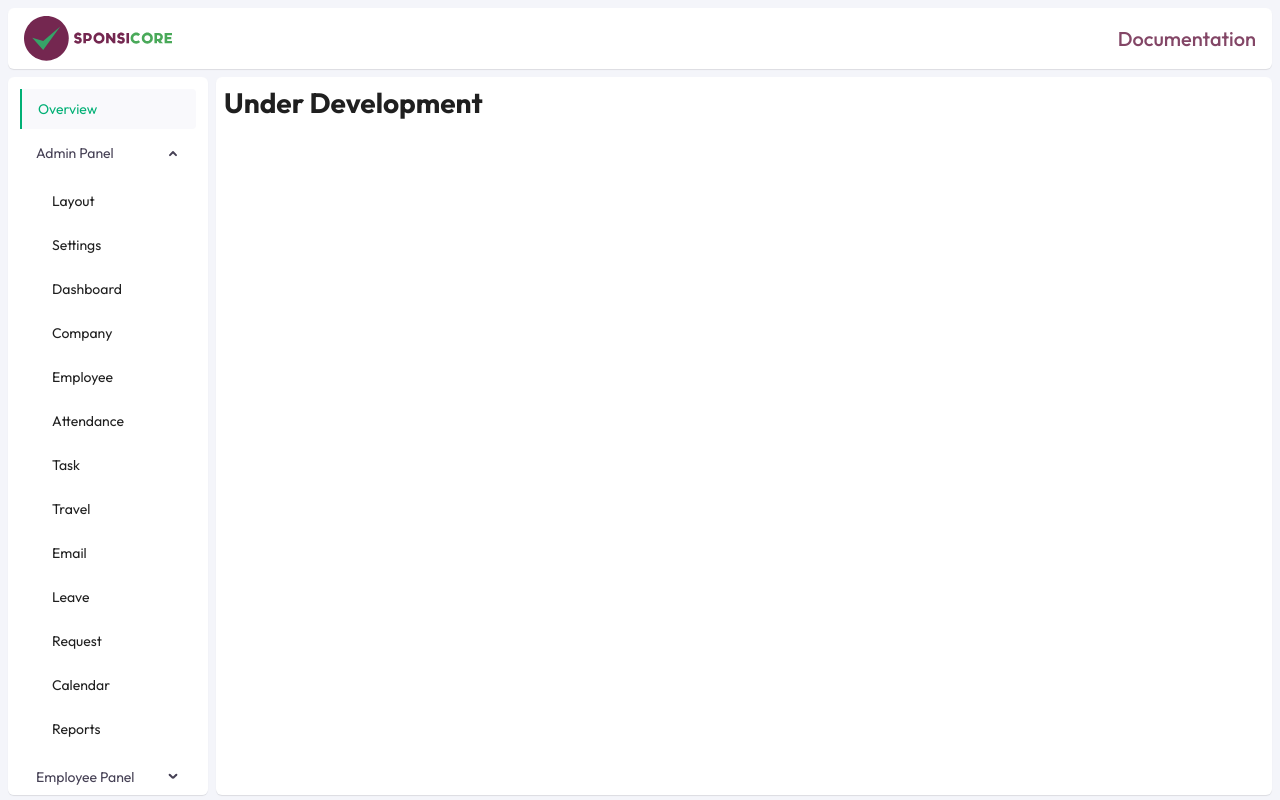
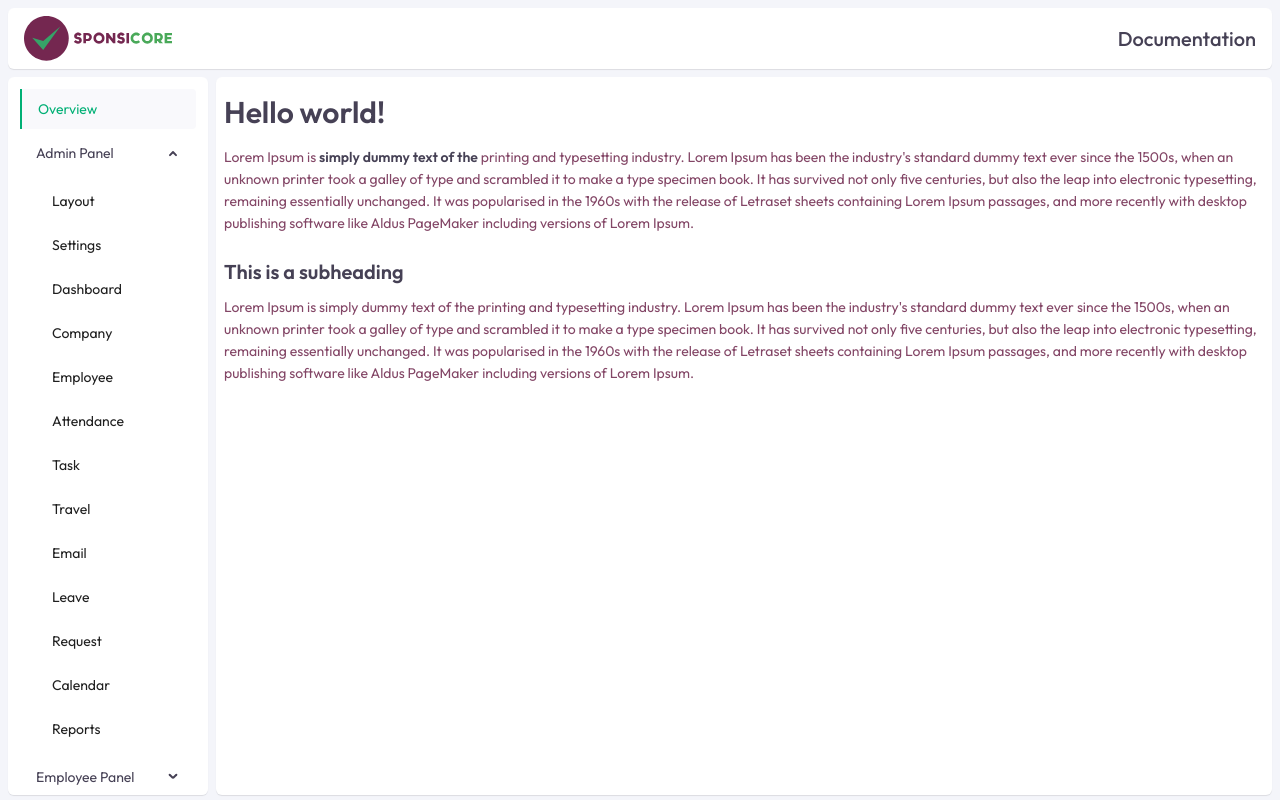
Before and after one commit to vishaljoping-capsitech/Sponsicore-Docs, a React (Vite) app: page / in a window 1280 px wide. Built offline with nearby package versions, Linux system fonts and the light colour scheme.

Commit message:
Refactor components and styles: remove index file, update SideBar import, and add Heading, Paragraph, SubHeading, and Title components

```diff
--- /dev/null
+++ b/src/components/Heading.tsx
@@ -0,0 +1,19 @@
+import { Row, Typography } from 'antd';
+import React from 'react';
+import '../css/common.css';
+
+interface HeadingProps {
+  text: string;
+}
+
+const Heading: React.FC<HeadingProps> = ({ text }) => {
+  return (
+    <Row>
+      <Typography.Title level={2} className="font-bold mb-4 mt-2 theme-color">
+        {text}
+      </Typography.Title>
+    </Row>
+  );
+};
+
+export default Heading;
--- /dev/null
+++ b/src/components/Paragraph.tsx
@@ -0,0 +1,14 @@
+import { Typography } from 'antd';
+import React from 'react'
+
+interface ParagraphProps {
+    text: React.ReactNode;
+}
+
+const Paragraph:React.FC<ParagraphProps> = ({text}) => {
+  return (
+    <Typography.Text className='text-color'>{text}</Typography.Text>
+  )
+}
+
+export default Paragraph
--- a/src/components/SideBar.tsx
+++ b/src/components/SideBar.tsx
@@ -1,4 +1,3 @@
-
 import { Menu } from 'antd'
 import '../css/common.css'
 import React from 'react'
--- /dev/null
+++ b/src/components/SubHeading.tsx
@@ -0,0 +1,14 @@
+import { Typography } from 'antd';
+import React from 'react'
+
+interface SubHeadingProps {
+    text: string;
+}
+
+const SubHeading:React.FC<SubHeadingProps> = ({text}) => {
+  return (
+    <Typography.Title level={4} className="font-bold mb-4 mt-2 theme-color">{text}</Typography.Title>
+  )
+}
+
+export default SubHeading;
--- /dev/null
+++ b/src/components/Title.tsx
@@ -0,0 +1,14 @@
+import { Typography } from 'antd'
+import React from 'react'
+
+interface TitleProps {
+    text: string;
+}
+
+const Title:React.FC<TitleProps> = ({text}) => {
+  return (
+    <Typography.Text className='theme-color font-semibold'>{text}</Typography.Text>
+  )
+}
+
+export default Title
--- a/src/components/index.ts
+++ /dev/null
@@ -1,4 +0,0 @@
-import SideBar from "./SideBar";
-import TopHeader from "./TopHeader";
-
-export { SideBar, TopHeader };
--- a/src/index.css
+++ b/src/index.css
@@ -13,8 +13,13 @@
 }
 
 .theme-color {
-  color: #834666;
-}
+  color: #464155 !important;
+}
+
+.text-color{
+   color: #834666 !important;
+}
+
 .ant-layout {
   background: #f4f5fa !important;
 }
--- a/src/pages/MainLayout.tsx
+++ b/src/pages/MainLayout.tsx
@@ -6,7 +6,11 @@
 import SideBar from '../components/SideBar';
 import '../css/common.css'
 import { AlignLeftOutlined } from '@ant-design/icons';
-import MobileSidebar from '../components/mobileSidebar';
+import MobileSidebar from '../components/MobileSidebar';
+import Heading from '../components/Heading';
+import Paragraph from '../components/Paragraph';
+import SubHeading from '../components/SubHeading';
+import Title from '../components/Title';
 
 const MainLayout: React.FC = () => {
 
@@ -29,7 +33,10 @@
             </Sider>
             <Content className='bg-white mx-2 p-2 rounded-md ant-layout-main-content scrollable docs-shadow'>
               <AlignLeftOutlined onClick={onMenuClick} className='text-md cursor-pointer side-bar-menu-collapse theme-color pr-4' style={{ lineHeight: "1px" }} />
-              <h1>Under Development</h1>
+              <Heading text='Hello world!' />
+              <Paragraph text={<>Lorem Ipsum is <Title text='simply dummy text of the' /> printing and typesetting industry. Lorem Ipsum has been the industry's standard dummy text ever since the 1500s, when an unknown printer took a galley of type and scrambled it to make a type specimen book. It has survived not only five centuries, but also the leap into electronic typesetting, remaining essentially unchanged. It was popularised in the 1960s with the release of Letraset sheets containing Lorem Ipsum passages, and more recently with desktop publishing software like Aldus PageMaker including versions of Lorem Ipsum.</>} />
+              <SubHeading text='This is a subheading' />
+              <Paragraph text="Lorem Ipsum is simply dummy text of the printing and typesetting industry. Lorem Ipsum has been the industry's standard dummy text ever since the 1500s, when an unknown printer took a galley of type and scrambled it to make a type specimen book. It has survived not only five centuries, but also the leap into electronic typesetting, remaining essentially unchanged. It was popularised in the 1960s with the release of Letraset sheets containing Lorem Ipsum passages, and more recently with desktop publishing software like Aldus PageMaker including versions of Lorem Ipsum." />
             </Content>
           </Layout>
         </Layout>
```
